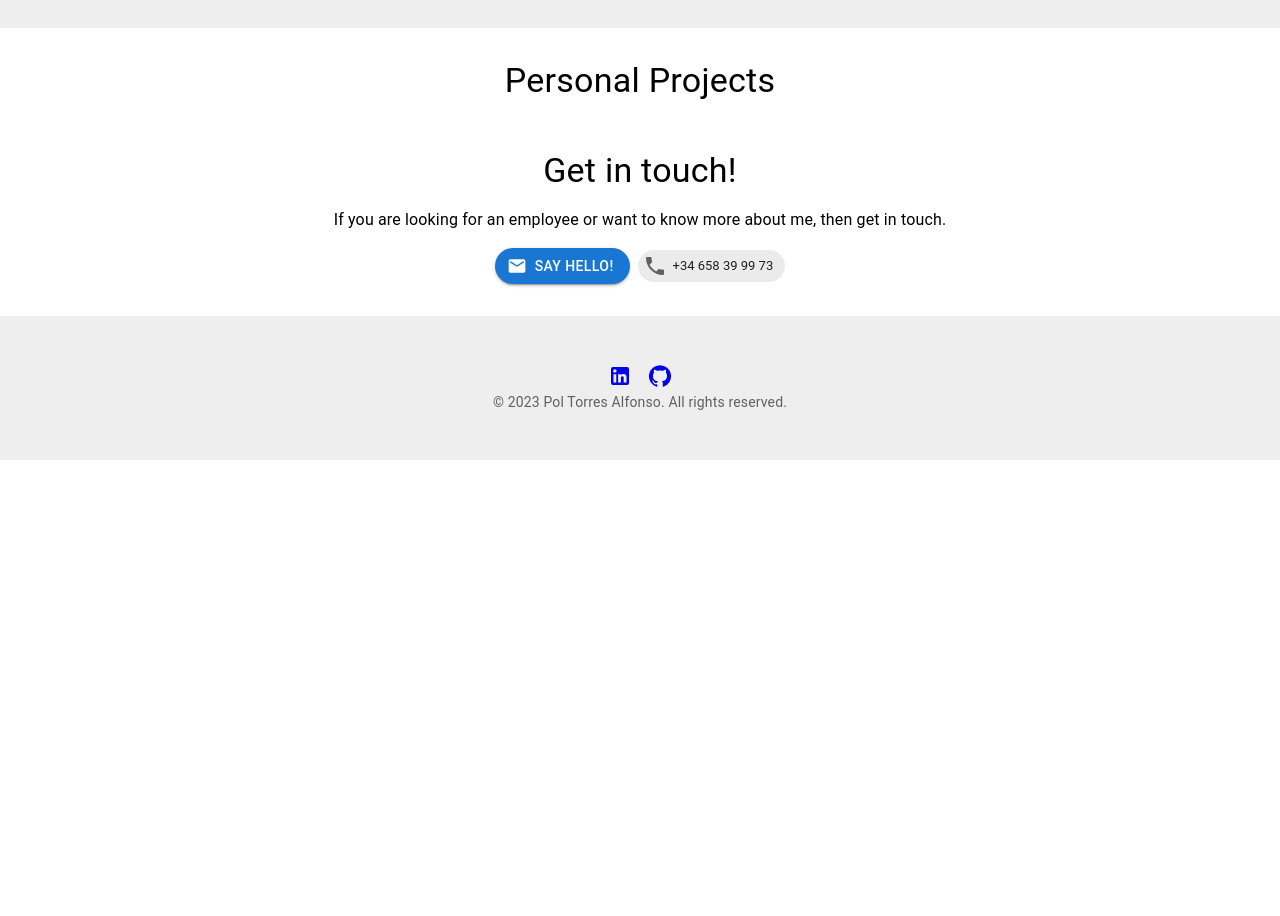
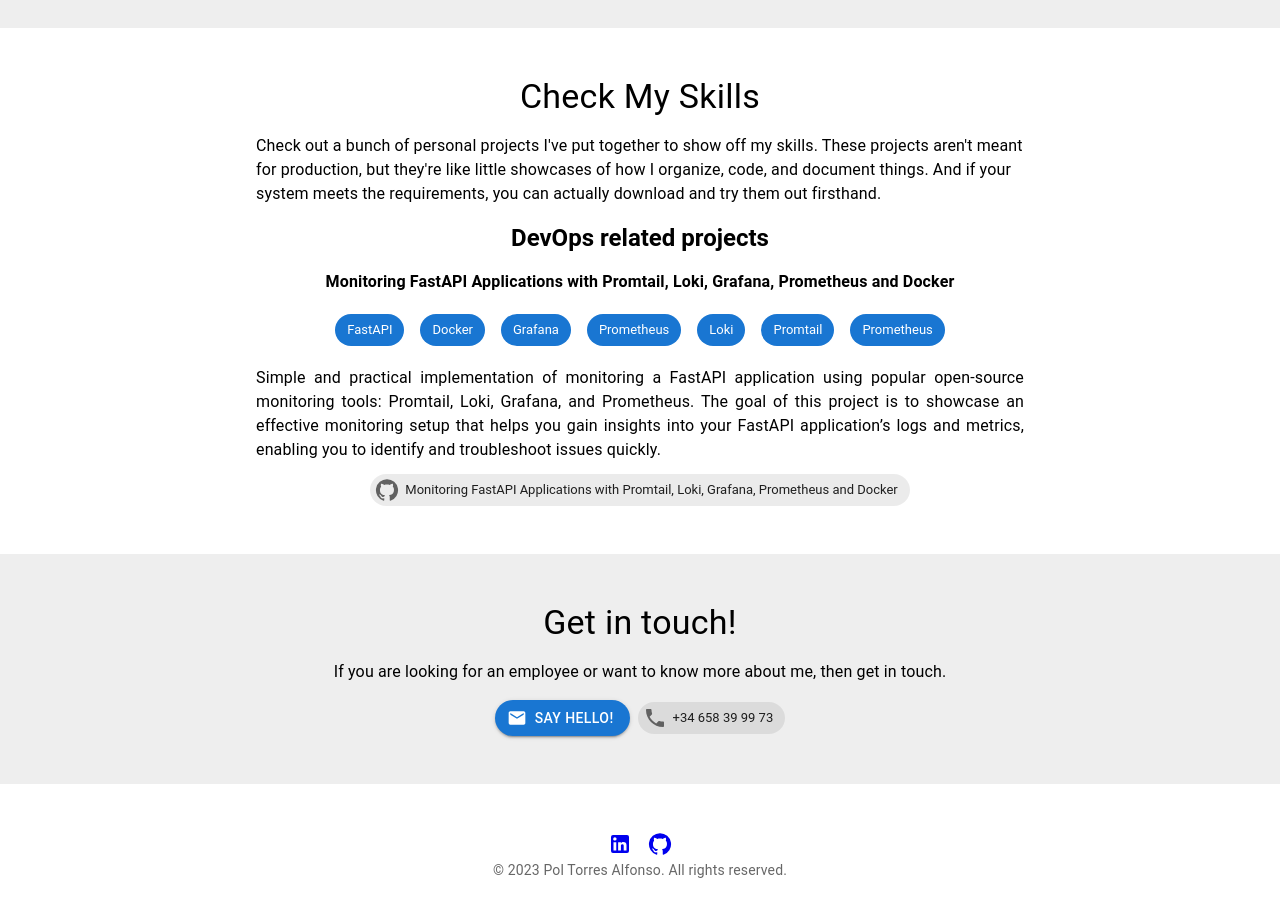
Before and after one commit to poltorres0999/personal-webpage, a React (Create React App) app: page / in a window 1280 px wide. Shown: the part 2880-3796 px from the top of the page. Before the commit the page ends 3340 px from the top, so only its background shows below. Built offline with nearby package versions, Linux system fonts and the light colour scheme.

Commit message:
Added first personal project

```diff
--- a/src/App.tsx
+++ b/src/App.tsx
@@ -14,7 +14,6 @@
     <div>
       <Navbar />
       <div id="back-to-top-anchor">
-
       </div>
       <Greet />
       <About />
--- a/src/components/Footer.tsx
+++ b/src/components/Footer.tsx
@@ -12,7 +12,6 @@
     <footer>
       <Box
         sx={{
-          backgroundColor: theme.palette.grey[200],
           width: '100%',
         }}
       >
--- a/src/components/HireMe.tsx
+++ b/src/components/HireMe.tsx
@@ -1,9 +1,11 @@
 import React from 'react';
-import { Container, Typography, Button, Stack, Chip } from '@mui/material';
+import { Container, Typography, Button, Stack, Chip, Box, useTheme} from '@mui/material';
 import EmailIcon from '@mui/icons-material/Email';
 import PhoneIcon from '@mui/icons-material/Phone';
 
 const HireMe: React.FC = () => {
+
+  const theme = useTheme();
 
   const phone = "+34 658 39 99 73"
   const handleEmailClick = () => {
@@ -12,6 +14,7 @@
 
 
   return (
+    <Box sx={{ mt: 4, p: 2, backgroundColor: theme.palette.grey[200] }}>
       <Container id="contact" sx={{ my: 4, justifyContent: "center", display: "flex" }}>
         <Stack spacing={2} justifyItems={"center"} alignItems={"center"}>
           <Typography variant="h4" sx={{ mb: 2 }}>
@@ -24,12 +27,13 @@
             <Button onClick={handleEmailClick} startIcon={<EmailIcon />} variant='contained' sx={{ borderRadius: '50px' }}>
               Say hello!
             </Button>
-          <Chip label={phone} icon={<PhoneIcon />} size='medium'/>
+            <Chip label={phone} icon={<PhoneIcon />} size='medium' />
           </Stack>
         </Stack>
         <Stack direction="row" spacing={2}>
         </Stack>
       </Container>
+    </Box>
   );
 };
 
--- a/src/components/PersonalProjects.tsx
+++ b/src/components/PersonalProjects.tsx
@@ -1,15 +1,59 @@
 import React from 'react';
-import { Container, Typography } from '@mui/material';
+import { Box, Chip, Container, Grid, Stack, Typography, useTheme } from '@mui/material';
+import ChipList from './utils/ChipList';
+import GitHubIcon from '@mui/icons-material/GitHub';
+
+const DevOpsProjects = () => {
+  const DockerFastAPIMonitoringSkills = [
+    { name: 'FastAPI', link: '' },
+    { name: 'Docker', link: '' },
+    { name: 'Grafana', link: '' },
+    { name: 'Prometheus', link: '' },
+    { name: 'Loki', link: '' },
+    { name: 'Promtail', link: '' },
+    { name: 'Prometheus', link: '' },
+  ];
+  return (
+    <Stack spacing={1.5} justifyContent="center" alignItems="center">
+      <Typography textAlign={"center"} fontWeight={"bold"} variant='body1'>Monitoring FastAPI Applications with Promtail, Loki, Grafana, Prometheus and Docker</Typography>
+      <ChipList items={DockerFastAPIMonitoringSkills} />
+      <Typography variant='body1' align='justify'>Simple and practical implementation of monitoring a FastAPI application using popular open-source monitoring tools: Promtail, Loki, Grafana, and Prometheus. The goal of this project is to showcase an effective monitoring setup that helps you gain insights into your FastAPI application’s logs and metrics, enabling you to identify and troubleshoot issues quickly.</Typography>
+      <Chip
+        label={"Monitoring FastAPI Applications with Promtail, Loki, Grafana, Prometheus and Docker"}
+        component="a"  // Use anchor element
+        target="_blank"  // Open link in a new tab
+        href={'https://poltorres0999.github.io/monitoring-fastapi-sample'}  // Set the link URL
+        icon={<GitHubIcon />}
+        sx={{ margin: '0.5rem'}}
+      />
+    </Stack>
+  )
+
+}
+
 
 const PersonalProjects: React.FC = () => {
+  const theme = useTheme()
+
   return (
-    <Container id="projects" sx={{ my: 4, justifyContent: "center", display: "flex" }}>
-      <Typography variant="h4" sx={{ mb: 2 }}>
-        Personal Projects
-      </Typography>
-      {/* Add your content here */}
-    </Container>
+    <Box sx={{ my: 4 }}>
+      <Grid container justifyContent="center" alignItems="center">
+        <Grid item xs={12} sm={9} sx={{ my: 2 }}>
+          <Stack spacing={2} justifyContent="center" alignItems="center" sx={{ maxWidth: "80%", mx: "auto" }}>
+            <Typography variant="h4" sx={{ mb: 2 }}>
+              Check My Skills
+            </Typography>
+            <Typography>
+              Check out a bunch of personal projects I've put together to show off my skills. These projects aren't meant for production, but they're like little showcases of how I organize, code, and document things. And if your system meets the requirements, you can actually download and try them out firsthand.
+            </Typography>
+            <Typography fontWeight={"bold"} textAlign={"center"} variant='h5'>DevOps related projects</Typography>
+            <DevOpsProjects />
+          </Stack>
+        </Grid>
+      </Grid>
+    </Box>
   );
+
 };
 
 export default PersonalProjects;
```
Lines whose indentation alone changed are shown as unchanged.
